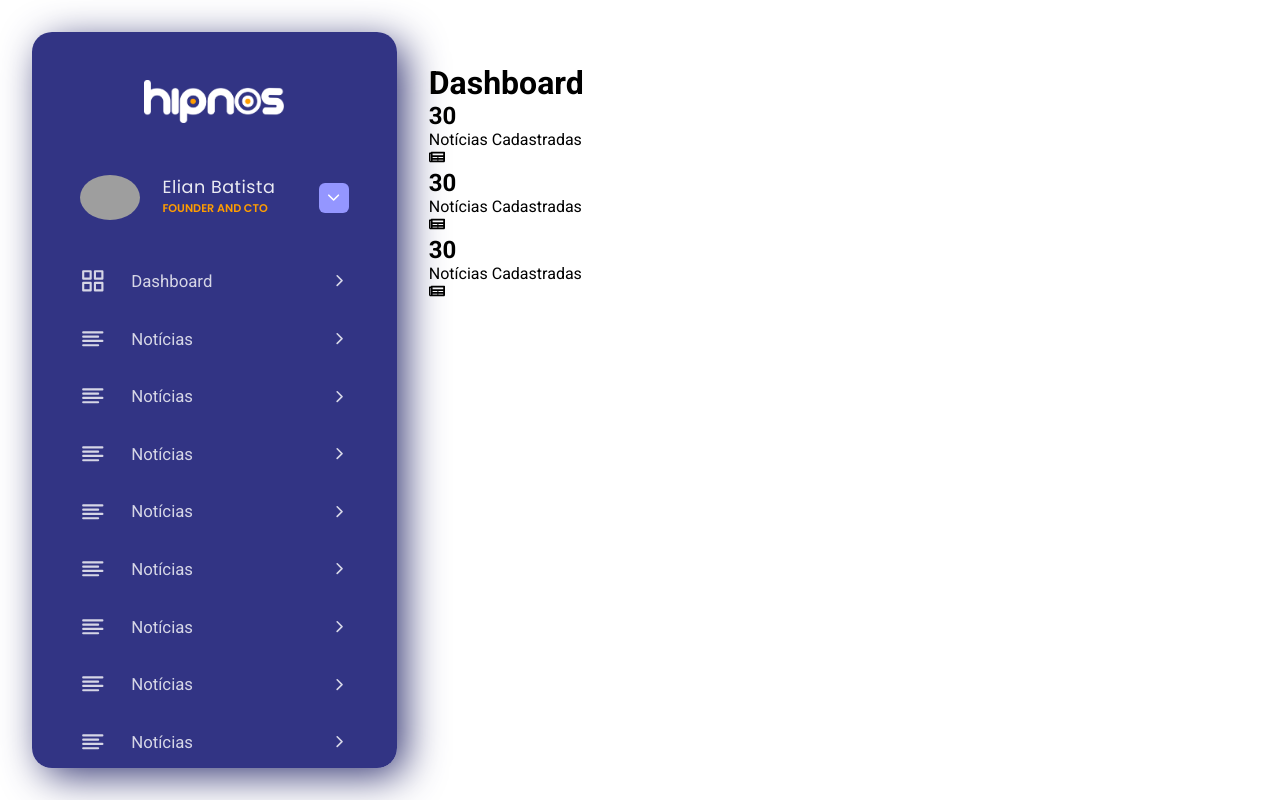
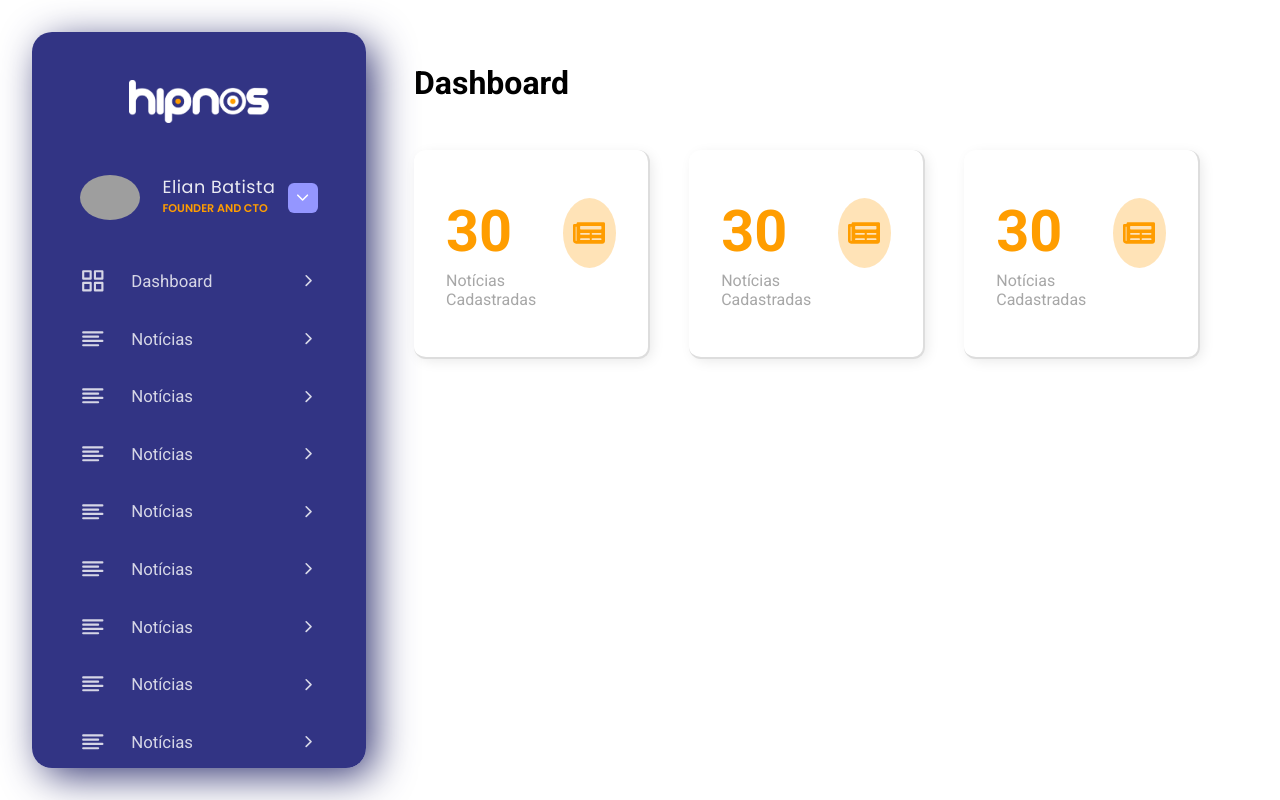
Before and after one commit to agenciahipnos/admin-panel, a React (Create React App) app: page / in a window 1280 px wide. Built offline with nearby package versions, Linux system fonts and the light colour scheme; grey boxes are pictures that could not be loaded.

Commit message:
styles dashboard

```diff
--- a/src/components/dashboard/styles.scss
+++ b/src/components/dashboard/styles.scss
@@ -1,3 +1,42 @@
 .dashboard {
-  padding: 2rem;
+  padding: 2rem 3rem;
+  h1 {
+    margin-bottom: 3rem;
+  }
+  .section-counting {
+    display: flex;
+    justify-content: space-between;
+    .counting {
+      background-color: #fff;
+      border-radius: 12px;
+      box-shadow: 3px 3px 14px -2px rgba(0, 0, 0, 0.1);
+      border-bottom: 2px solid #ddd;
+      border-right: 2px solid #ddd;
+      width: 30%;
+      padding: 3rem 2rem;
+      display: flex;
+      justify-content: space-between;
+      .info {
+        h2 {
+          font-size: 3.6rem;
+          margin-bottom: 0.4rem;
+          color: #ff9d00;
+        }
+        .text {
+          color: rgb(167, 167, 167);
+        }
+      }
+      .icon {
+        display: flex;
+        justify-content: center;
+        align-items: center;
+        width: 70px;
+        height: 70px;
+        border-radius: 50%;
+        background-color: #ff9d0048;
+        color: #ff9d00;
+        font-size: 2rem;
+      }
+    }
+  }
 }
```
